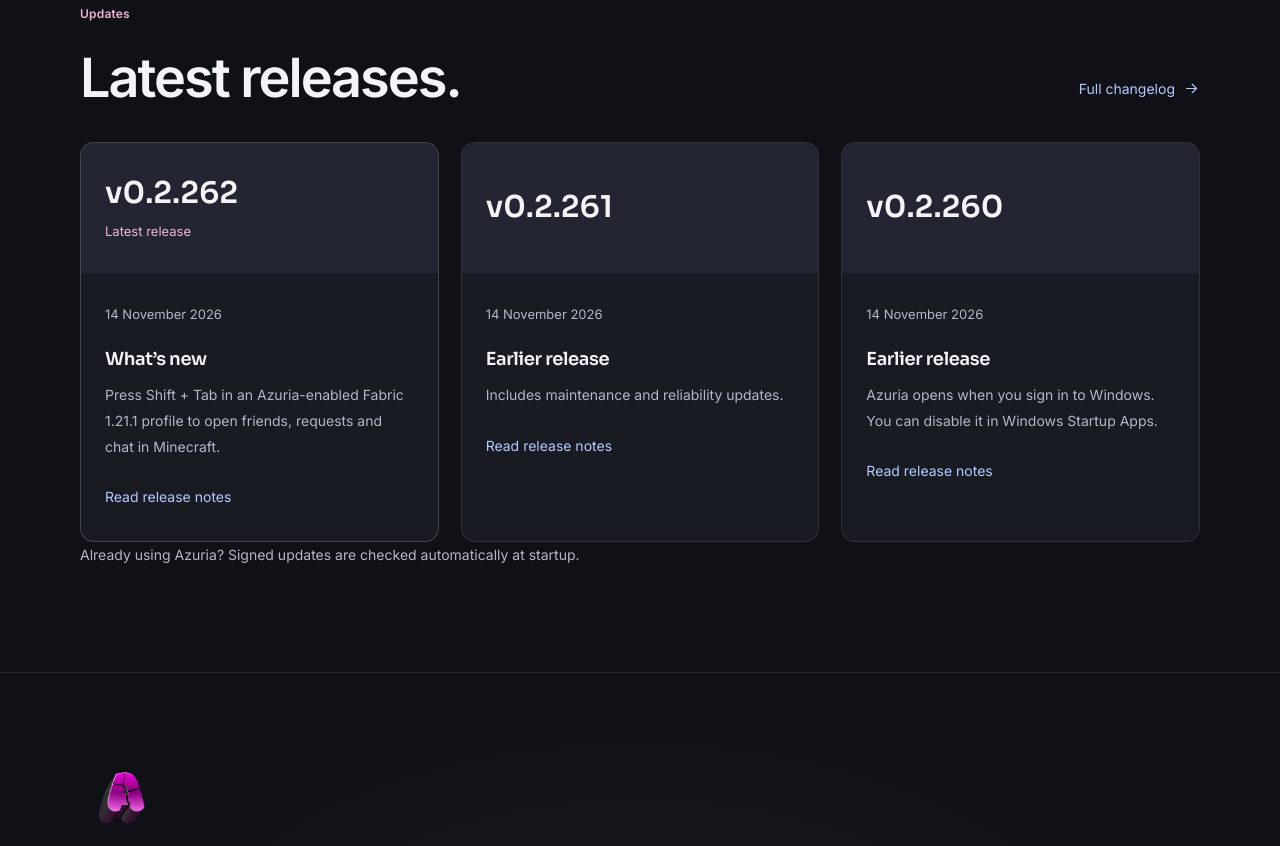
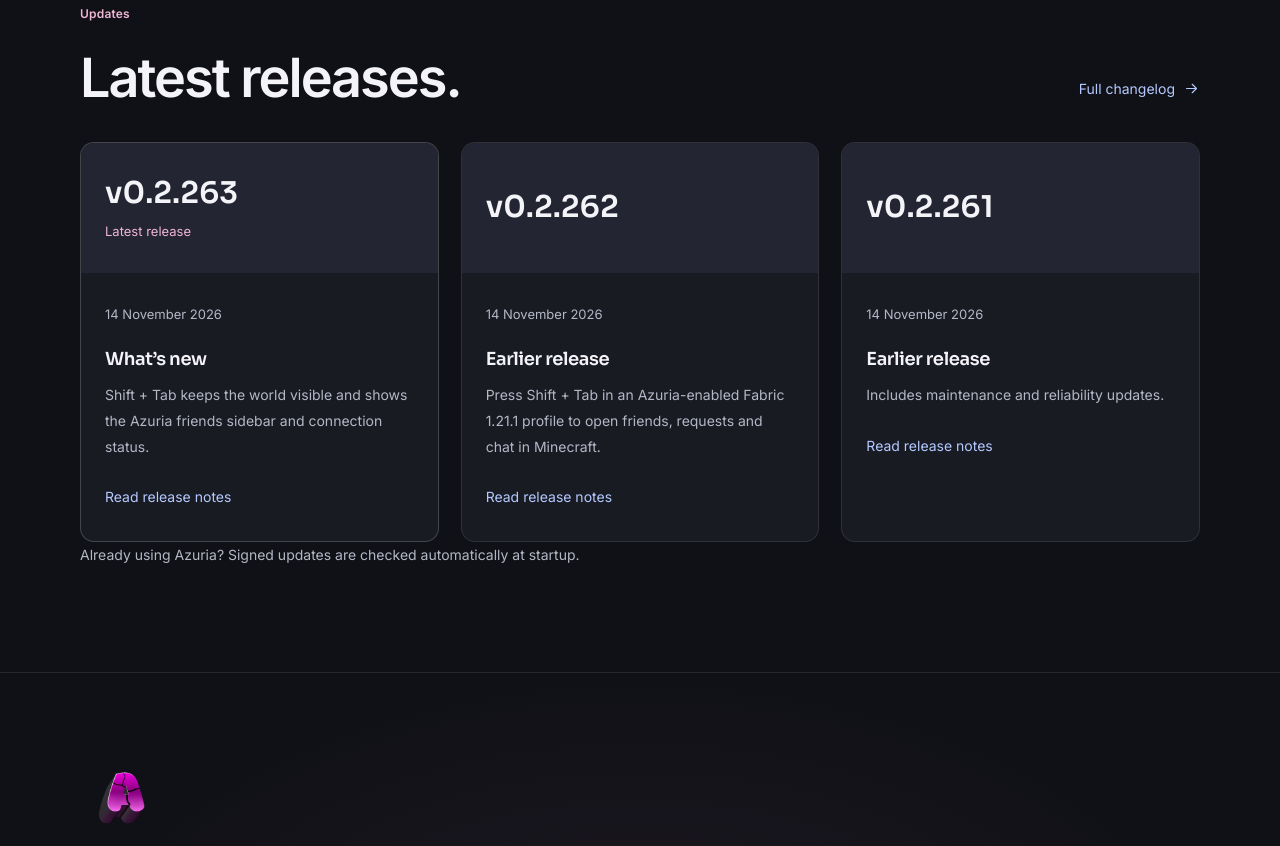
Before and after one commit to jamesb123450/azuria-releases, a plain HTML site: page site/index.html in a window 1280 px wide. Shown: the part 7729-8575 px from the top of the page. Drawn offline with Linux system fonts and the light colour scheme; no server answers.

Commit message:
Publish Azuria website

```diff
--- a/site/index.html
+++ b/site/index.html
@@ -632,16 +632,40 @@
                 >
                   <a
                     class="update-cover"
+                    href="https://github.com/jamesb123450/azuria-releases/releases/tag/v0.2.263"
+                    aria-label="Read v0.2.263 release notes"
+                    ><span>v0.2.263</span
+                    ><small>Latest release</small></a
+                  >
+                  <div class="update-body">
+                    <time datetime="2026-11-14T21:42:36Z"
+                      >14 November 2026</time
+                    >
+                    <h3>What’s new</h3>
+                    <p>Shift + Tab keeps the world visible and shows the Azuria friends sidebar and connection status.</p>
+                    <a
+                      class="text-link"
+                      href="https://github.com/jamesb123450/azuria-releases/releases/tag/v0.2.263"
+                      >Read release notes</a
+                    >
+                  </div>
+                </article><article
+                  class="update-card"
+                  data-reveal
+
+                >
+                  <a
+                    class="update-cover"
                     href="https://github.com/jamesb123450/azuria-releases/releases/tag/v0.2.262"
                     aria-label="Read v0.2.262 release notes"
                     ><span>v0.2.262</span
-                    ><small>Latest release</small></a
+                    ></a
                   >
                   <div class="update-body">
                     <time datetime="2026-11-14T11:09:09Z"
                       >14 November 2026</time
                     >
-                    <h3>What’s new</h3>
+                    <h3>Earlier release</h3>
                     <p>Press Shift + Tab in an Azuria-enabled Fabric 1.21.1 profile to open friends, requests and chat in Minecraft.</p>
                     <a
                       class="text-link"
@@ -670,30 +694,6 @@
                     <a
                       class="text-link"
                       href="https://github.com/jamesb123450/azuria-releases/releases/tag/v0.2.261"
-                      >Read release notes</a
-                    >
-                  </div>
-                </article><article
-                  class="update-card"
-                  data-reveal
-
-                >
-                  <a
-                    class="update-cover"
-                    href="https://github.com/jamesb123450/azuria-releases/releases/tag/v0.2.260"
-                    aria-label="Read v0.2.260 release notes"
-                    ><span>v0.2.260</span
-                    ></a
-                  >
-                  <div class="update-body">
-                    <time datetime="2026-11-14T10:33:59Z"
-                      >14 November 2026</time
-                    >
-                    <h3>Earlier release</h3>
-                    <p>Azuria opens when you sign in to Windows. You can disable it in Windows Startup Apps.</p>
-                    <a
-                      class="text-link"
-                      href="https://github.com/jamesb123450/azuria-releases/releases/tag/v0.2.260"
                       >Read release notes</a
                     >
                   </div>
@@ -757,11 +757,11 @@
             class="latest-notice container"
             aria-label="Latest Azuria release"
             data-latest-notice
-            data-built-tag="v0.2.262"
+            data-built-tag="v0.2.263"
           >
             <div>
               <span class="section-kicker">Latest release</span
-              ><strong data-latest-version>v0.2.262</strong
+              ><strong data-latest-version>v0.2.263</strong
               ><span data-latest-date>14 November 2026</span>
               <p data-release-status aria-live="polite">
                 Release information from the last successful build. GitHub
```
Also changed, not shown: site/404.html (+2 -2 lines), site/changelog/index.html (+32 -32 lines), site/contact/index.html (+2 -2 lines), site/cookie-policy/index.html (+2 -2 lines), site/downloads/index.html (+4 -4 lines), site/help/index.html (+2 -2 lines), site/news/index.html (+2 -2 lines), site/privacy/index.html (+2 -2 lines), site/terms/index.html (+2 -2 lines).
